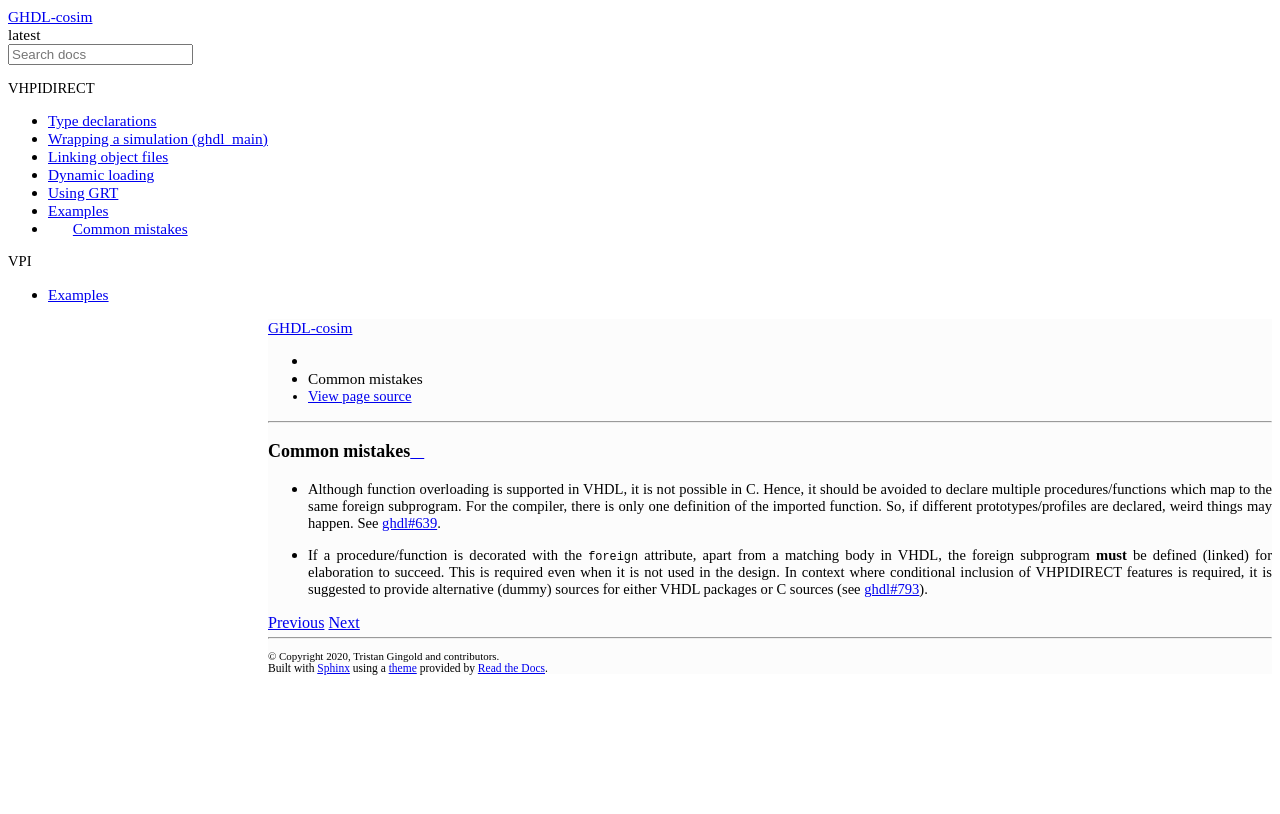
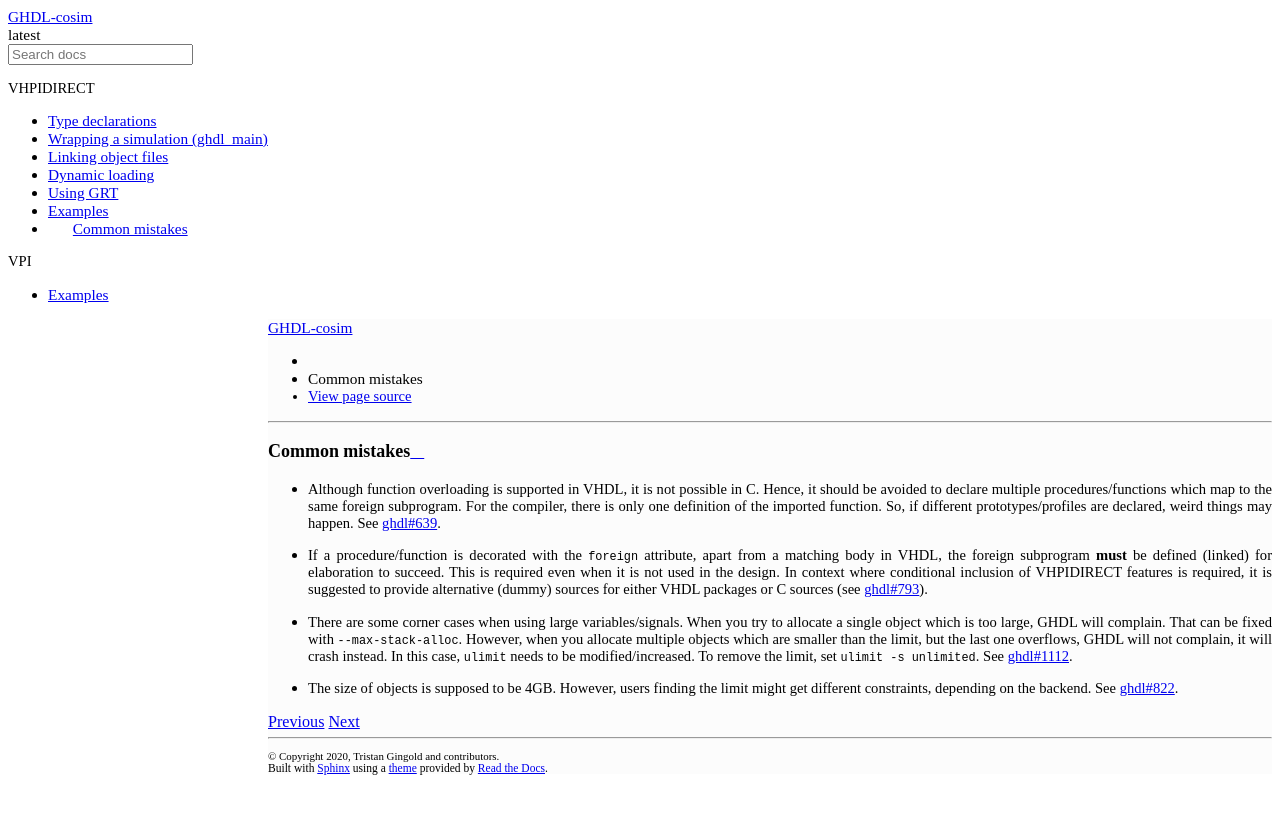
Before and after one commit to ghdl/ghdl-cosim, a Sphinx documentation site: the page built from doc/vhpidirect/mistakes.rst, in a window 1280 px wide. Shown: the top 814 px of the page. Built offline with Sphinx 7.4.7 and the Read the Docs theme 2.0.0, drawn with Linux system fonts in a browser that asks for light colours; comment, search, counter and statistics services are not loaded.

Commit message:
doc(vhpidirect/mistakes): add info about size limits

```diff
--- a/doc/vhpidirect/mistakes.rst
+++ b/doc/vhpidirect/mistakes.rst
@@ -13,3 +13,12 @@
   subprogram **must** be defined (linked) for elaboration to succeed. This is required even when it is not used in the
   design. In context where conditional inclusion of VHPIDIRECT features is required, it is suggested to provide
   alternative (dummy) sources for either VHDL packages or C sources (see :ghdlsharp:`793`).
+
+* There are some corner cases when using large variables/signals. When you try to allocate a single object which is too
+  large, GHDL will complain. That can be fixed with :option:`--max-stack-alloc`. However, when you allocate multiple
+  objects which are smaller than the limit, but the last one overflows, GHDL will not complain, it will crash instead.
+  In this case, ``ulimit`` needs to be modified/increased. To remove the limit, set ``ulimit -s unlimited``.
+  See :ghdlsharp:`1112`.
+
+* The size of objects is supposed to be 4GB. However, users finding the limit might get different constraints, depending
+  on the backend. See :ghdlsharp:`822`.
```
